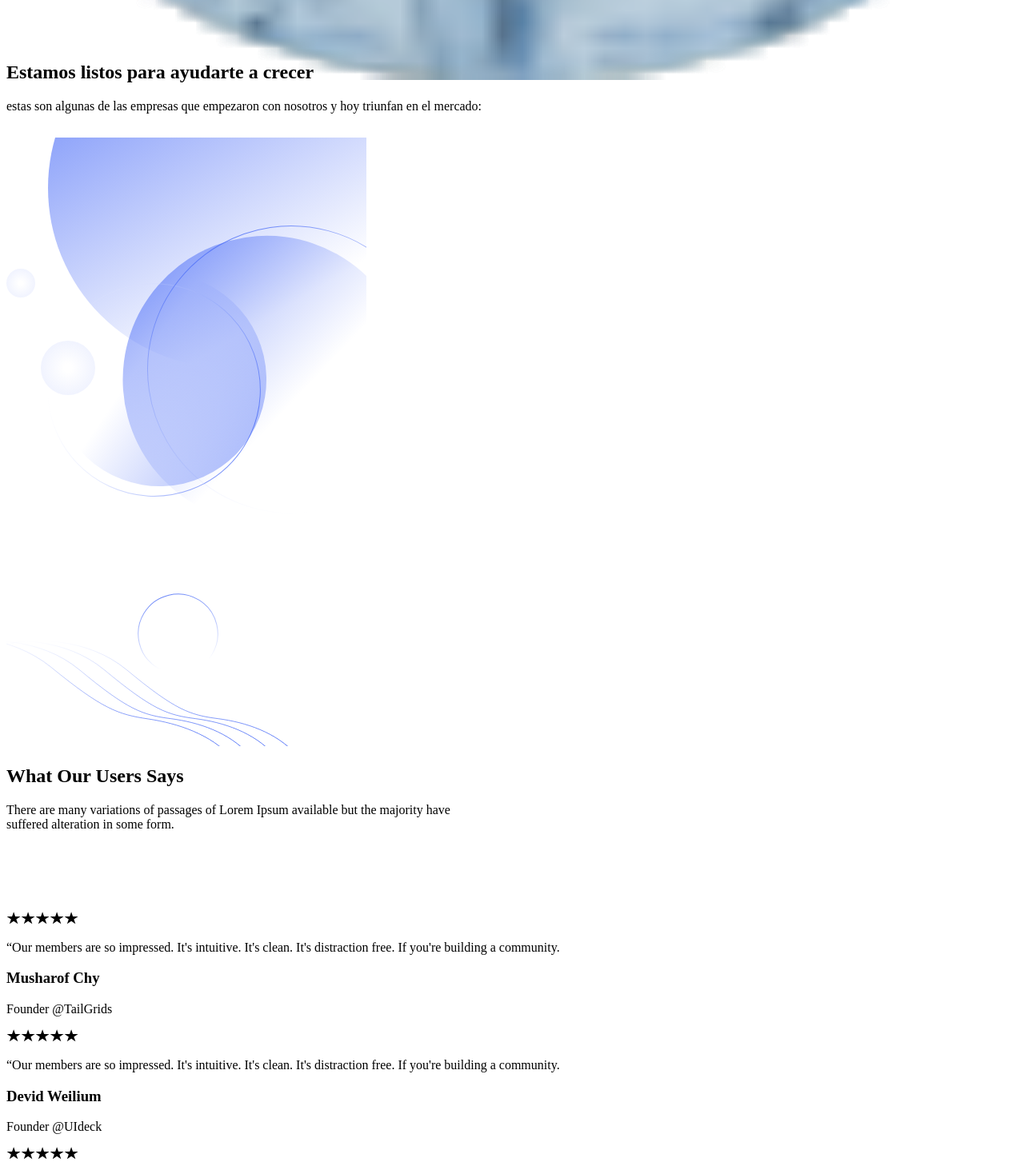
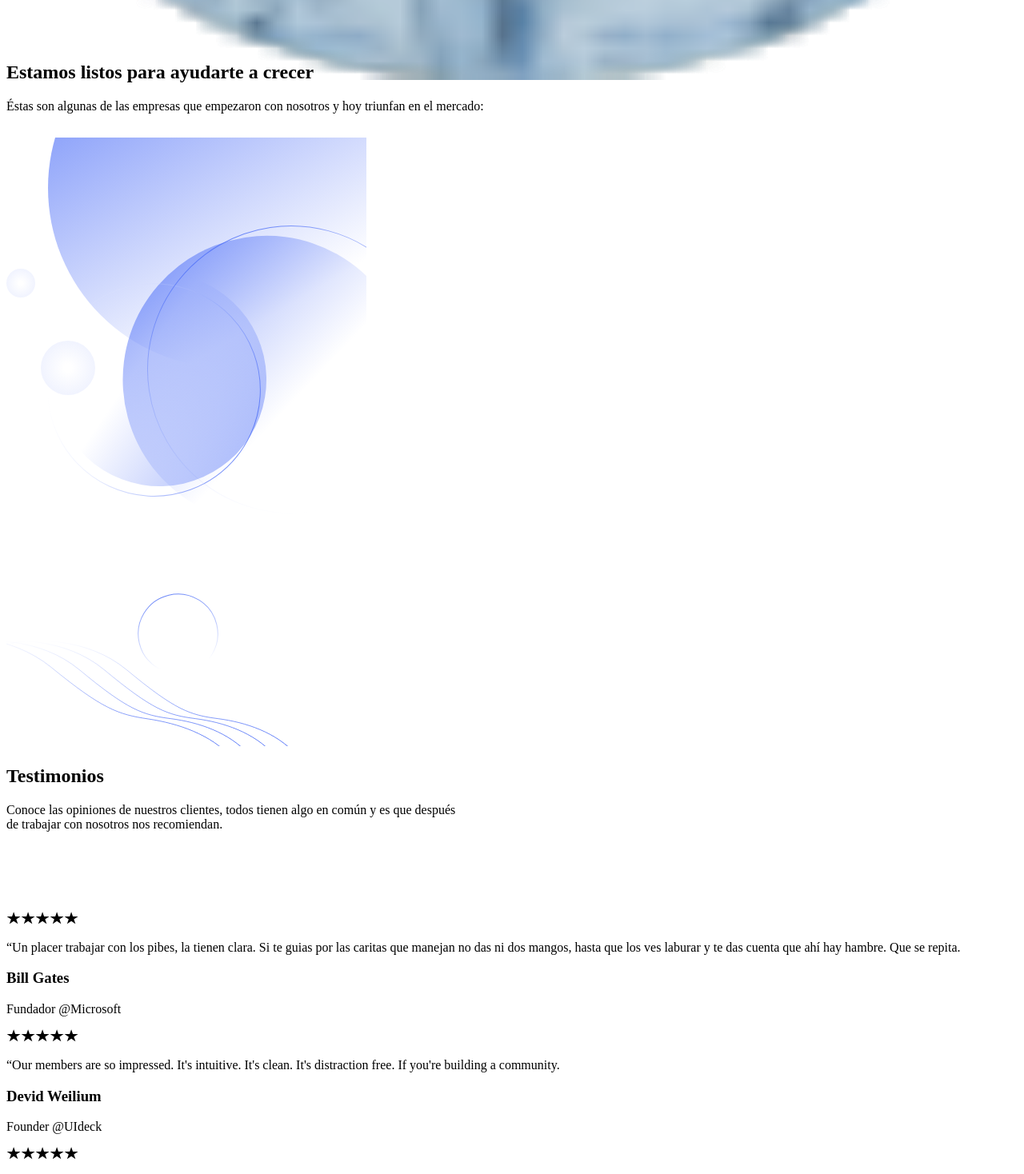
Before and after one commit to echudev/startup_webapp, a Next.js app: page / in a window 1280 px wide. Shown: the part 700-2168 px from the top of the page at 80% size. Built offline with nearby package versions, Linux system fonts and the light colour scheme.

Commit message:
pages update

```diff
--- a/src/components/Brands/index.tsx
+++ b/src/components/Brands/index.tsx
@@ -11,7 +11,7 @@ const Brands = () => {
         mb="30px"
         width="800px"
         title="Estamos listos para ayudarte a crecer"
-        paragraph="estas son algunas de las empresas que empezaron con nosotros y hoy triunfan en el mercado:"
+        paragraph="Éstas son algunas de las empresas que empezaron con nosotros y hoy triunfan en el mercado:"
       />
       <div className="container">
         <div className="-mx-4 flex flex-wrap">
--- a/src/components/Testimonials/index.tsx
+++ b/src/components/Testimonials/index.tsx
@@ -5,10 +5,10 @@ import SingleTestimonial from "./SingleTestimonial";
 const testimonialData: Testimonial[] = [
   {
     id: 1,
-    name: "Musharof Chy",
-    designation: "Founder @TailGrids",
+    name: "Bill Gates",
+    designation: "Fundador @Microsoft",
     content:
-      "Our members are so impressed. It's intuitive. It's clean. It's distraction free. If you're building a community.",
+      "Un placer trabajar con los pibes, la tienen clara. Si te guias por las caritas que manejan no das ni dos mangos, hasta que los ves laburar y te das cuenta que ahí hay hambre. Que se repita.",
     image: "/images/testimonials/auth-01.png",
     star: 5,
   },
@@ -37,8 +37,8 @@ const Testimonials = () => {
     <section className="relative z-10 bg-gray-light/20 py-16 backdrop-blur-sm dark:bg-bg-color-dark/30 md:py-20 lg:py-28">
       <div className="container">
         <SectionTitle
-          title="What Our Users Says"
-          paragraph="There are many variations of passages of Lorem Ipsum available but the majority have suffered alteration in some form."
+          title="Testimonios"
+          paragraph="Conoce las opiniones de nuestros clientes, todos tienen algo en común y es que después de trabajar con nosotros nos recomiendan. "
           center
         />
 
```
